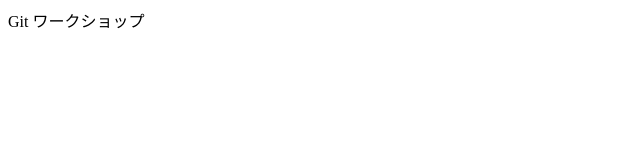
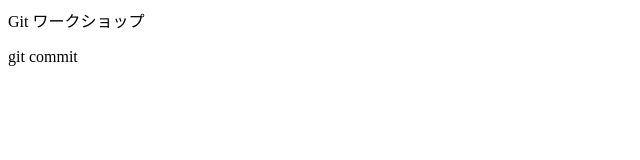
Before and after one commit to shutaro0128/git_workshop, a plain HTML site: page index.html in a window 1280 px wide. Shown: the full height of the page, 0-640 px from the left. Drawn offline with Linux system fonts and the light colour scheme.

Commit message:
git commit --amend

```diff
--- a/index.html
+++ b/index.html
@@ -1 +1,2 @@
 Git ワークショップ</hi>
+<p> git commit
```
